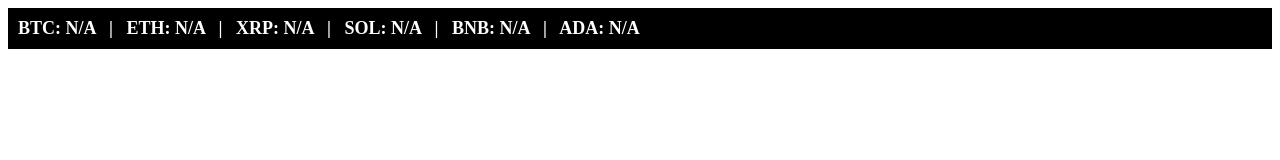
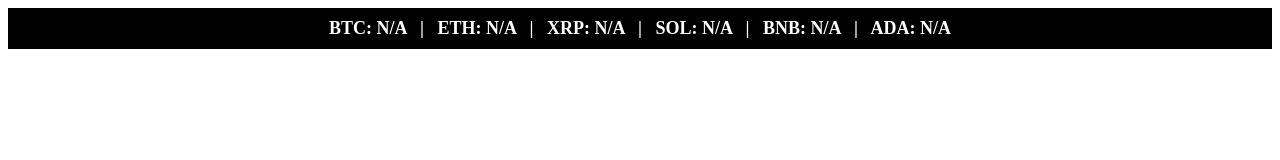
Before and after one commit to akunnen60/cryptoprices, a plain HTML site: page main.html in a window 1280 px wide. Drawn offline with Linux system fonts and the light colour scheme; no server answers.

Commit message:
Update main.html

```diff
--- a/main.html
+++ b/main.html
@@ -1,4 +1,24 @@
-<div id="crypto-banner" style="background: #000; color: #fff; padding: 10px; font-size: 18px; font-weight: bold; overflow: hidden; white-space: nowrap;">
-    Chargement des prix...
-</div>
-<script src="cryptoprices.js"></script>
+<!DOCTYPE html>
+<html lang="en">
+<head>
+    <meta charset="UTF-8">
+    <meta name="viewport" content="width=device-width, initial-scale=1.0">
+    <title>Crypto Prices</title>
+    <style>
+        #crypto-banner {
+            background: #000;
+            color: #fff;
+            padding: 10px;
+            font-size: 18px;
+            font-weight: bold;
+            overflow: hidden;
+            white-space: nowrap;
+            text-align: center;
+        }
+    </style>
+</head>
+<body>
+    <div id="crypto-banner">Chargement des prix...</div>
+    <script src="cryptoprices.js"></script>
+</body>
+</html>
```
